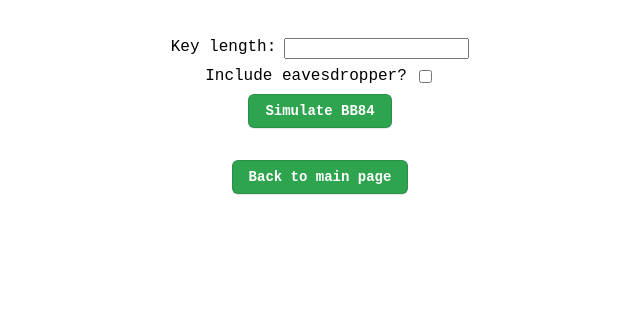
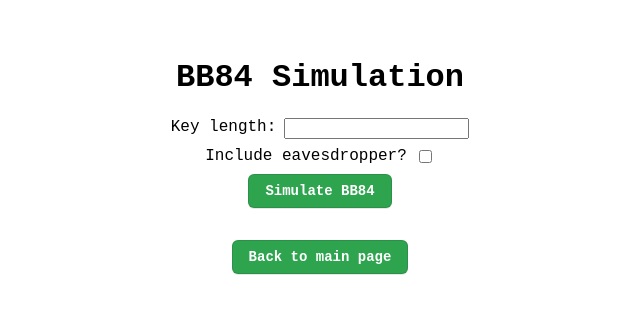
Before and after one commit to Tangy-Cheese/qkd_sim, a React app in the folder frontend/: page / in a window 1280 px wide. Both pictures are taken after a click on the button "BB84". Shown: the top 314 px of the page, without its empty margins (320-960 px from the left). Built offline with nearby package versions, Linux system fonts and the light colour scheme; the HTML template or start-up script is replaced by a standard one.

Commit message:
Linked bb84 functionality to frontend

```diff
--- a/frontend/src/App.css
+++ b/frontend/src/App.css
@@ -23,7 +23,7 @@
     gap: 0.5em;
 }
 
-#buttons {
+.buttons {
     display: flex;
     flex-direction: row;
     gap: 1em;
--- a/frontend/src/components/TitleScreen.jsx
+++ b/frontend/src/components/TitleScreen.jsx
@@ -3,7 +3,7 @@ export default function TitleScreen({ handleBB84Click, handleE91Click }){
         <>
             <h1 id="welcomeMessage">Welcome to QKDSim!</h1>
             <p id="buttonExplain">Choose which protocol you want to simulate from the following:</p>
-            <div id="buttons">
+            <div className="buttons">
                 <button onClick={handleBB84Click}>BB84</button>
                 <button onClick={handleE91Click}>E91</button>
             </div>
--- a/frontend/src/components/bb84.jsx
+++ b/frontend/src/components/bb84.jsx
@@ -1,26 +1,84 @@
-import { useState } from 'react'
+import { useState } from "react";
 
-export default function BB84({ handleReturnClick }){
-    function simulateProtocol(formData){
-        const keylen = formData.get('keylen')
-        const eavesdropper = formData.get('eve') != null ? true: false
+export default function BB84({ handleReturnClick }) {
+    const [result, setResult] = useState(null);
+    const [loading, setLoading] = useState(false);
+    const [controller, setController] = useState(null);
 
+    function handleCancelClick(){
+        setCancelled(True);
     }
 
-    return(
+    async function simulateProtocol(e) {
+        e.preventDefault();
+
+        const formData = new FormData(e.target);
+        const abortController = new AbortController();
+        setController(abortController);
+
+        const payload = {
+            protocol: "BB84",
+            length: Number(formData.get("keylen")),
+            eve: formData.get("eve") !== null,
+        };
+
+        setLoading(true);
+
+        try {
+            const response = await fetch("http://localhost:8000/simulation", {
+                method: "POST",
+                headers: {
+                    "Content-Type": "application/json",
+                },
+                body: JSON.stringify(payload),
+                signal: abortController.signal
+            });
+            const data = await response.json();
+            setResult(data);
+        } catch (err) {
+            if (err.name === "AbortError") {
+                console.log("Fetch aborted by user");
+            } else {
+                console.error("Simulation failed:", err);
+            }
+        } finally {
+            setLoading(false);
+        }
+    }
+
+    return (
         <>
-            <form action={simulateProtocol} id="bb84Form">
+
+            <h1>BB84 Simulation</h1>
+
+            <form onSubmit={simulateProtocol} id="bb84Form">
                 <div id="bb84FormElement">
-                    <label for="keylen">Key length:</label>
-                    <input type="text" id="keylen" name="keylen"/>
+                    <label htmlFor="keylen">Key length:</label>
+                    <input type="number" id="keylen" name="keylen" required />
                 </div>
                 <div id="bb84FormElement">
-                    <label for="eve">Include eavesdropper?</label>
-                    <input type="checkbox" id="eve" name="eve"/>
+                    <label htmlFor="eve">Include eavesdropper?</label>
+                    <input type="checkbox" id="eve" name="eve" />
                 </div>
-                <button type="submit">Simulate BB84</button>
+                {loading ?
+                    <div className="buttons">
+                        <button type="submit" disabled={loading}>Running...</button>
+                        <button onClick={() => controller?.abort()}>Cancel</button>
+                    </div>
+                :
+                    <button type="submit" disabled={loading}>Simulate BB84</button>
+                }
             </form>
+
+            {result && (
+                <div>
+                <h2>Simulation Result</h2>
+                <p>Key length: {result.key_length}</p>
+                <p>Error rate: {result.measurements.error_rate}</p>
+                </div>
+            )}
+
             <button onClick={handleReturnClick}>Back to main page</button>
         </>
-    )
+    );
 }
--- a/frontend/src/index.css
+++ b/frontend/src/index.css
@@ -4,7 +4,7 @@ body {
     align-items: center;
 }
 
-p, h1, button, label {
+p, h1, h2, h3, button, label {
     font-family: 'Courier New', Courier, monospace;
 }
 
```
Also changed, not shown: 1 other file (tests, documents, lock files or other folders).
